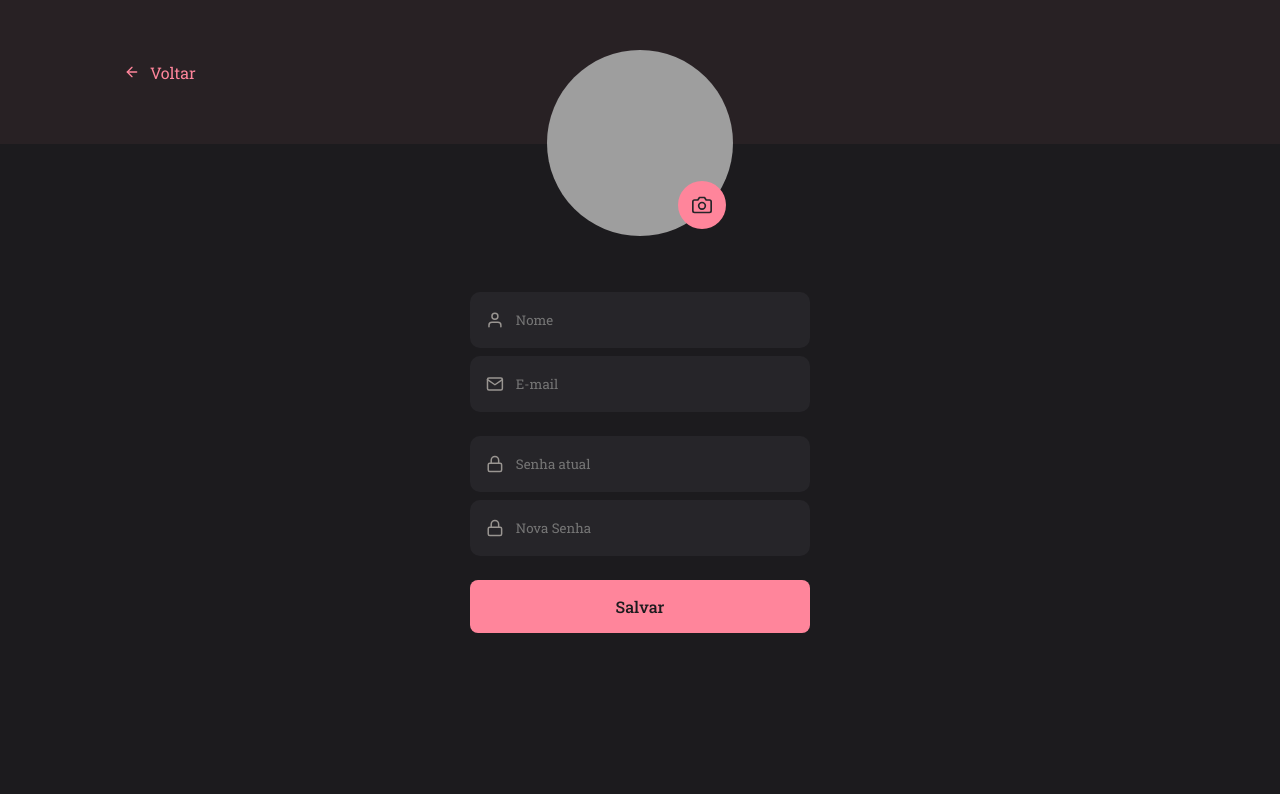
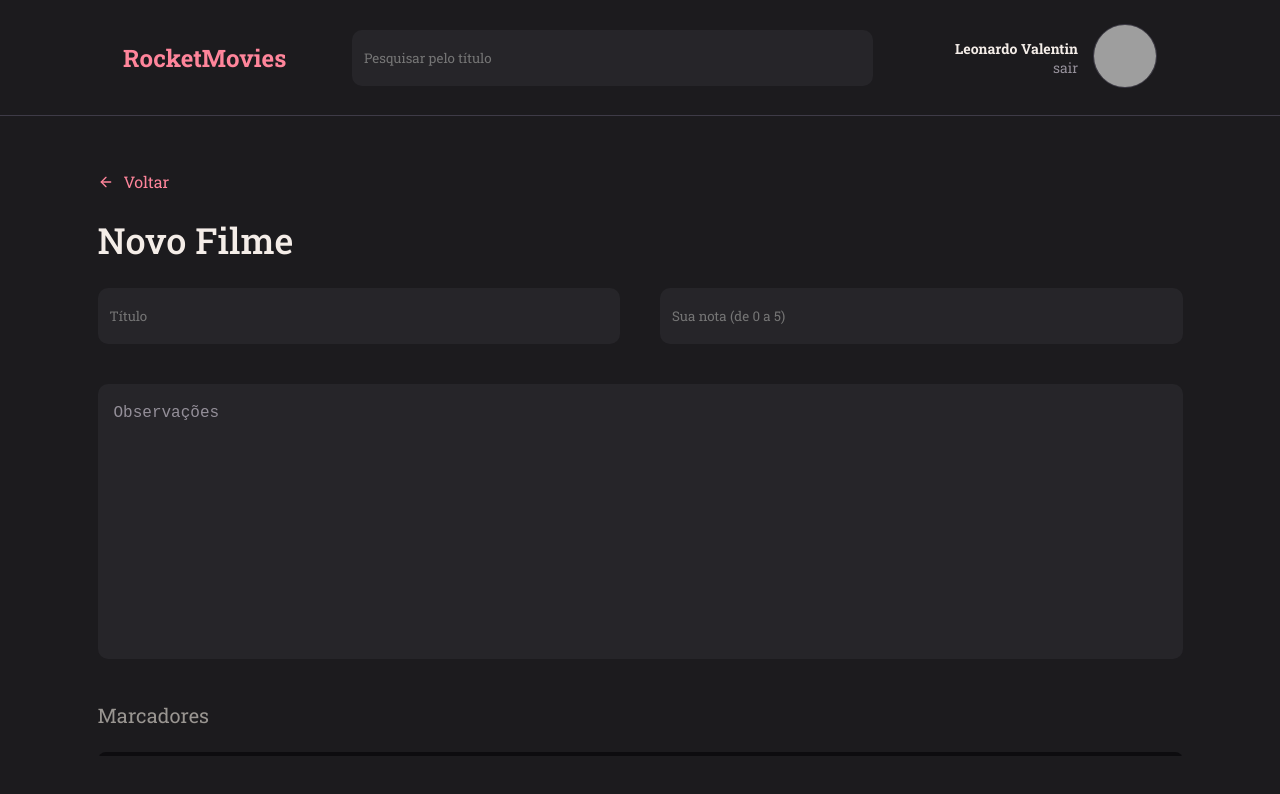
Before and after one commit to leonardo-valentin/rocketmovies, a React (Vite) app: page / in a window 1280 px wide. Shown: the top 794 px of the page. Built offline with nearby package versions, Linux system fonts and the light colour scheme; grey boxes are pictures that could not be loaded.

Commit message:
feat: New notes page

```diff
--- a/src/components/Button/index.tsx
+++ b/src/components/Button/index.tsx
@@ -4,10 +4,16 @@ import { Container } from "./style";
 interface ButtonProps {
   title: string;
   $icon?: boolean;
+  dark?: boolean;
 }
 
-export function Button({ title, $icon }: ButtonProps) {
-  return (
+export function Button({ title, $icon, dark }: ButtonProps) {
+  return dark ? (
+    <Container itemProp="dark">
+      {$icon ? <FiPlus /> : ""}
+      {title}
+    </Container>
+  ) : (
     <Container>
       {$icon ? <FiPlus /> : ""}
       {title}
--- a/src/components/Button/style.ts
+++ b/src/components/Button/style.ts
@@ -1,14 +1,18 @@
 import styled from "styled-components";
 
 export const Container = styled.button`
-  background-color: ${({ theme }) => theme.COLORS.PINK};
+  background-color: ${({ theme, itemProp }) =>
+    itemProp?.includes("dark") ? theme.COLORS.DARK_GRAY : theme.COLORS.PINK};
   border-radius: 0.8rem;
   width: 100%;
   border: none;
   padding-top: 1.6rem;
   padding-bottom: 1.6rem;
 
-  color: ${({ theme }) => theme.COLORS.BACKGROUND_900};
+  color: ${({ theme, itemProp }) =>
+    itemProp?.includes("dark")
+      ? theme.COLORS.PINK
+      : theme.COLORS.BACKGROUND_900};
   font-size: 1.6rem;
 
   display: flex;
--- /dev/null
+++ b/src/components/Mark/index.tsx
@@ -0,0 +1,26 @@
+import { FiPlus, FiX } from "react-icons/fi";
+import { Container } from "./style";
+
+export function Mark({
+  children,
+  $isnew,
+}: {
+  children?: string;
+  $isnew?: boolean;
+}) {
+  return $isnew ? (
+    <Container itemProp="isnew">
+      Novo Marcador
+      <button type="button">
+        <FiPlus />
+      </button>
+    </Container>
+  ) : (
+    <Container>
+      {children}
+      <button type="button">
+        <FiX />
+      </button>
+    </Container>
+  );
+}
--- /dev/null
+++ b/src/components/Mark/style.ts
@@ -0,0 +1,34 @@
+import styled from "styled-components";
+
+export const Container = styled.div`
+  padding: 1.6rem;
+  gap: 1rem;
+  display: flex;
+  align-items: center;
+  justify-content: center;
+  border-radius: 1rem;
+  font-size: 1.6rem;
+  font-weight: 400;
+
+  color: ${({ theme, itemProp }) =>
+    itemProp?.includes("isnew") ? theme.COLORS.GRAY_100 : theme.COLORS.WHITE};
+
+  background: ${({ theme, itemProp }) =>
+    itemProp?.includes("isnew") ? "none" : theme.COLORS.BACKGROUND_800};
+
+  border: ${({ theme, itemProp }) =>
+    itemProp?.includes("isnew")
+      ? "1px dashed " + theme.COLORS.GRAY_100
+      : "none"};
+
+  > button {
+    display: flex;
+    justify-content: center;
+    align-items: center;
+    font-size: 1.6rem;
+    font-weight: 700;
+    border: none;
+    background: none;
+    color: ${({ theme }) => theme.COLORS.PINK};
+  }
+`;
--- a/src/main.tsx
+++ b/src/main.tsx
@@ -1,6 +1,6 @@
 import React from "react";
 import ReactDOM from "react-dom/client";
-import { Profile } from "./pages/Profile/index.tsx";
+import { New } from "./pages/New/index.tsx";
 import { ThemeProvider } from "styled-components";
 import { theme } from "./styles/theme.ts";
 import GlobalStyles from "./styles/global.ts";
@@ -9,7 +9,7 @@ ReactDOM.createRoot(document.getElementById("root")!).render(
   <React.StrictMode>
     <ThemeProvider theme={theme}>
       <GlobalStyles />
-      <Profile />
+      <New />
     </ThemeProvider>
   </React.StrictMode>
 );
--- /dev/null
+++ b/src/pages/New/index.tsx
@@ -0,0 +1,52 @@
+import { Button } from "../../components/Button";
+import { Header } from "../../components/Header";
+import { Input } from "../../components/Input";
+import { LinkDiv } from "../../components/LinkDiv";
+import { Mark } from "../../components/Mark";
+import {
+  Container,
+  LinkPosition,
+  Title,
+  Form,
+  Markdown,
+  Buttons,
+} from "./style";
+
+export function New() {
+  return (
+    <Container>
+      <Header />
+      <main>
+        <LinkPosition>
+          <LinkDiv dir="/" icon="leftarrow">
+            Voltar
+          </LinkDiv>
+        </LinkPosition>
+
+        <Title>Novo Filme</Title>
+
+        <Form id="newnote">
+          <div>
+            <Input type="text" placeholder="Título" />
+            <Input type="text" placeholder="Sua nota (de 0 a 5)" />
+          </div>
+
+          <textarea placeholder="Observações"></textarea>
+        </Form>
+
+        <Markdown>
+          <h2>Marcadores</h2>
+          <div>
+            <Mark>React</Mark>
+            <Mark $isnew />
+          </div>
+        </Markdown>
+
+        <Buttons>
+          <Button dark title="Excluir Filme"></Button>
+          <Button title="Salvar Alterações"></Button>
+        </Buttons>
+      </main>
+    </Container>
+  );
+}
--- /dev/null
+++ b/src/pages/New/style.ts
@@ -0,0 +1,121 @@
+import styled from "styled-components";
+
+export const Container = styled.div`
+  grid-template-rows: 11.6rem auto;
+  grid-template-areas: "header" "content";
+  width: 100%;
+  height: 100vh;
+
+  > main {
+    max-width: 111.5rem;
+    margin: 4rem auto 0;
+    max-height: 60rem;
+    overflow-y: auto;
+    padding: 1.5rem;
+
+    &::-webkit-scrollbar {
+      width: 0.5rem;
+    }
+    &::-webkit-scrollbar-track {
+      background: transparent;
+    }
+    &::-webkit-scrollbar-thumb {
+      background: ${({ theme }) => theme.COLORS.PINK};
+    }
+  }
+`;
+
+export const LinkPosition = styled.div`
+  display: flex;
+  justify-content: flex-start;
+`;
+
+export const Title = styled.h1`
+  margin: 2.4rem 0;
+  color: ${({ theme }) => theme.COLORS.WHITE};
+  font-size: 3.6rem;
+  font-weight: 500;
+`;
+
+export const Form = styled.form`
+  margin-bottom: 4rem;
+  > div {
+    display: flex;
+    margin-bottom: 4rem;
+
+    @media (max-width: 550px) {
+      flex-direction: column;
+    }
+    > div + div {
+      margin-left: 4rem;
+
+      @media (max-width: 550px) {
+        margin-top: 2.4rem;
+        margin-left: 0;
+      }
+    }
+  }
+
+  > textarea {
+    border-radius: 1rem;
+
+    background-color: ${({ theme }) => theme.COLORS.BACKGROUND_800};
+    color: ${({ theme }) => theme.COLORS.WHITE};
+
+    height: 27.5rem;
+    padding: 2rem 1.6rem;
+    resize: none;
+
+    width: 100%;
+    border: none;
+    outline: none;
+
+    font-size: 1.6rem;
+
+    &::placeholder {
+      color: ${({ theme }) => theme.COLORS.GRAY_100};
+    }
+  }
+`;
+
+export const Markdown = styled.div`
+  margin-bottom: 4rem;
+  > h2 {
+    color: ${({ theme }) => theme.COLORS.GRAY_300};
+    font-weight: 400;
+    font-size: 2rem;
+    margin-bottom: 2.4rem;
+  }
+
+  > div {
+    display: flex;
+    flex-wrap: wrap;
+    width: 100%;
+    min-height: 8.8rem;
+    border-radius: 0.8rem;
+    background-color: ${({ theme }) => theme.COLORS.DARK_GRAY};
+    padding: 1.6rem;
+    gap: 2.4rem;
+
+    > span {
+      padding: 1.6rem;
+      display: flex;
+      align-items: center;
+      justify-content: center;
+      border-radius: 1rem;
+      background-color: ${({ theme }) => theme.COLORS.BACKGROUND_800};
+
+      color: ${({ theme }) => theme.COLORS.WHITE};
+      font-size: 1.6rem;
+      font-weight: 400;
+    }
+  }
+`;
+
+export const Buttons = styled.div`
+  display: flex;
+
+  > button + button {
+    margin-left: 4rem;
+  }
+`;
```
